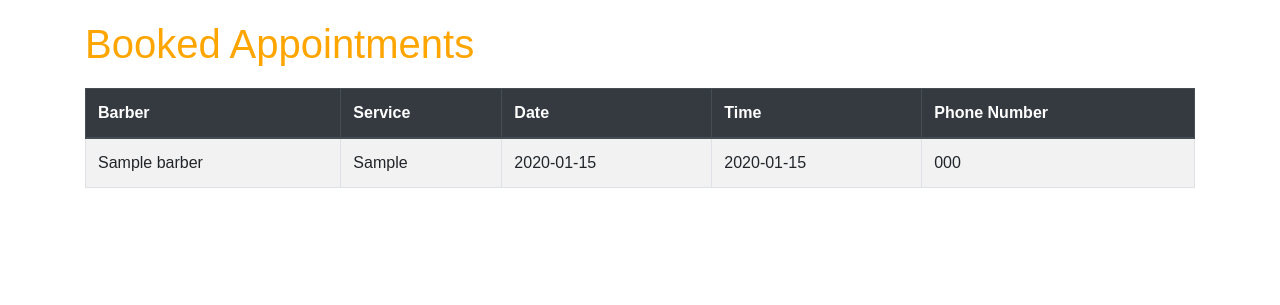
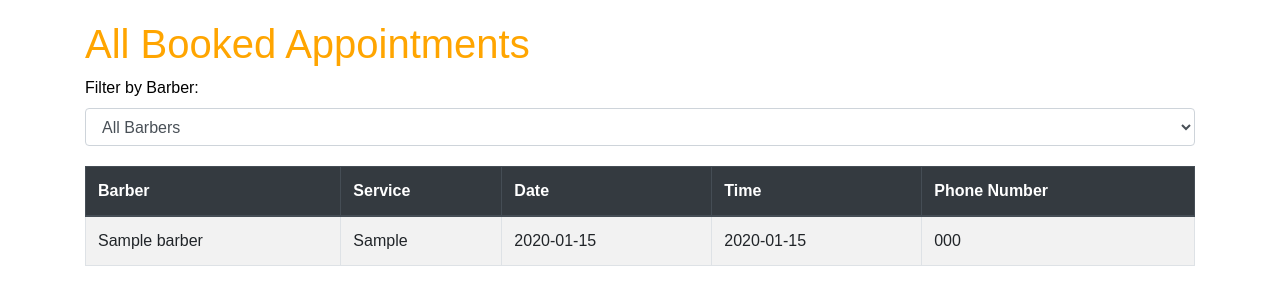
Before and after one commit to elbatouri/Barbershop_webapp_portfolio, a Flask app: page /dashboard/appointments in a window 1280 px wide. Shown: the top 305 px of the page. Run offline with Flask 3, Linux system fonts and the light colour scheme; a user stored in the database is signed in; tables that the repository leaves empty hold one stand-in row (values such as "Sample post"); some libraries are stand-ins or nearby versions.

Commit message:
add feater that filter by barber in appointements dashboards

```diff
--- a/website/templates/appointement.html
+++ b/website/templates/appointement.html
@@ -33,6 +33,7 @@
                 <a href="home">Home</a>
                 <a href="gallery">Gallery</a>
                 <a href="booking">Booking</a>
+                <a href="{{ url_for('views.appointment_dashboard') }}">Appointment Dashboard</a>
                 {% if current_user.is_authenticated %}
                   <a href="{{ url_for('auth.logout') }}">Logout</a>
                 {% else %}
--- a/website/templates/appointment_dashboard.html
+++ b/website/templates/appointment_dashboard.html
@@ -25,8 +25,20 @@
 </head>
 <body>
     <div class="container">
-        <h1>Booked Appointments</h1>
-        <table class="table table-striped table-bordered">
+        <h1>All Booked Appointments</h1>
+
+        <!-- Barber filter dropdown -->
+        <div class="form-group">
+            <label for="barberFilter">Filter by Barber:</label>
+            <select class="form-control" id="barberFilter" onchange="filterAppointments()">
+                <option value="all">All Barbers</option>
+                {% for barber in all_barbers %}
+                    <option value="{{ barber.id }}">{{ barber.name }}</option>
+                {% endfor %}
+            </select>
+        </div>
+
+        <table class="table table-striped table-bordered" id="appointmentsTable">
             <thead class="thead-dark">
                 <tr>
                     <th>Barber</th>
@@ -37,13 +49,13 @@
                 </tr>
             </thead>
             <tbody>
-                {% for appointment in appointments %}
-                    <tr>
-                        <td>{{ appointment.barber.name }}</td>
-                        <td>{{ appointment.service }}</td>
-                        <td>{{ appointment.date }}</td>
-                        <td>{{ appointment.time }}</td>
-                        <td>{{ appointment.phone_number }}</td>
+                {% for booking, barber in appointments %}
+                    <tr data-barber-id="{{ barber.id }}">
+                        <td>{{ barber.name }}</td>
+                        <td>{{ booking.service }}</td>
+                        <td>{{ booking.date }}</td>
+                        <td>{{ booking.time }}</td>
+                        <td>{{ booking.phone_number }}</td>
                     </tr>
                 {% endfor %}
             </tbody>
@@ -53,5 +65,26 @@
     <script src="https://code.jquery.com/jquery-3.5.1.slim.min.js"></script>
     <script src="https://cdn.jsdelivr.net/npm/@popperjs/core@2.9.3/dist/umd/popper.min.js"></script>
     <script src="https://stackpath.bootstrapcdn.com/bootstrap/4.5.2/js/bootstrap.min.js"></script>
+    <script>
+        function filterAppointments() {
+            var selectedBarberId = document.getElementById('barberFilter').value;
+
+            // Show all rows by default
+            var rows = document.querySelectorAll('#appointmentsTable tbody tr');
+            rows.forEach(function(row) {
+                row.style.display = '';
+            });
+
+            // If a specific barber is selected, hide rows that don't match the selected barber
+            if (selectedBarberId !== 'all') {
+                rows.forEach(function(row) {
+                    var barberId = row.getAttribute('data-barber-id');
+                    if (barberId !== selectedBarberId) {
+                        row.style.display = 'none';
+                    }
+                });
+            }
+        }
+    </script>
 </body>
 </html>
--- a/website/views.py
+++ b/website/views.py
@@ -89,8 +89,11 @@ def booking():
 @views.route('/dashboard/appointments')
 @login_required
 def appointment_dashboard():
-    # Fetch booked appointments from the database
-    booked_appointments = Booking.query.all()
+    # Fetch booked appointments with associated barber information
+    booked_appointments = db.session.query(Booking, Barber).join(Barber).all()
 
-    # Pass the appointments to the template
-    return render_template('appointment_dashboard.html', appointments=booked_appointments)
+    # Fetch all barbers for the filter dropdown
+    all_barbers = Barber.query.all()
+
+    # Pass the appointments and barbers to the template
+    return render_template('appointment_dashboard.html', appointments=booked_appointments, all_barbers=all_barbers)
```
